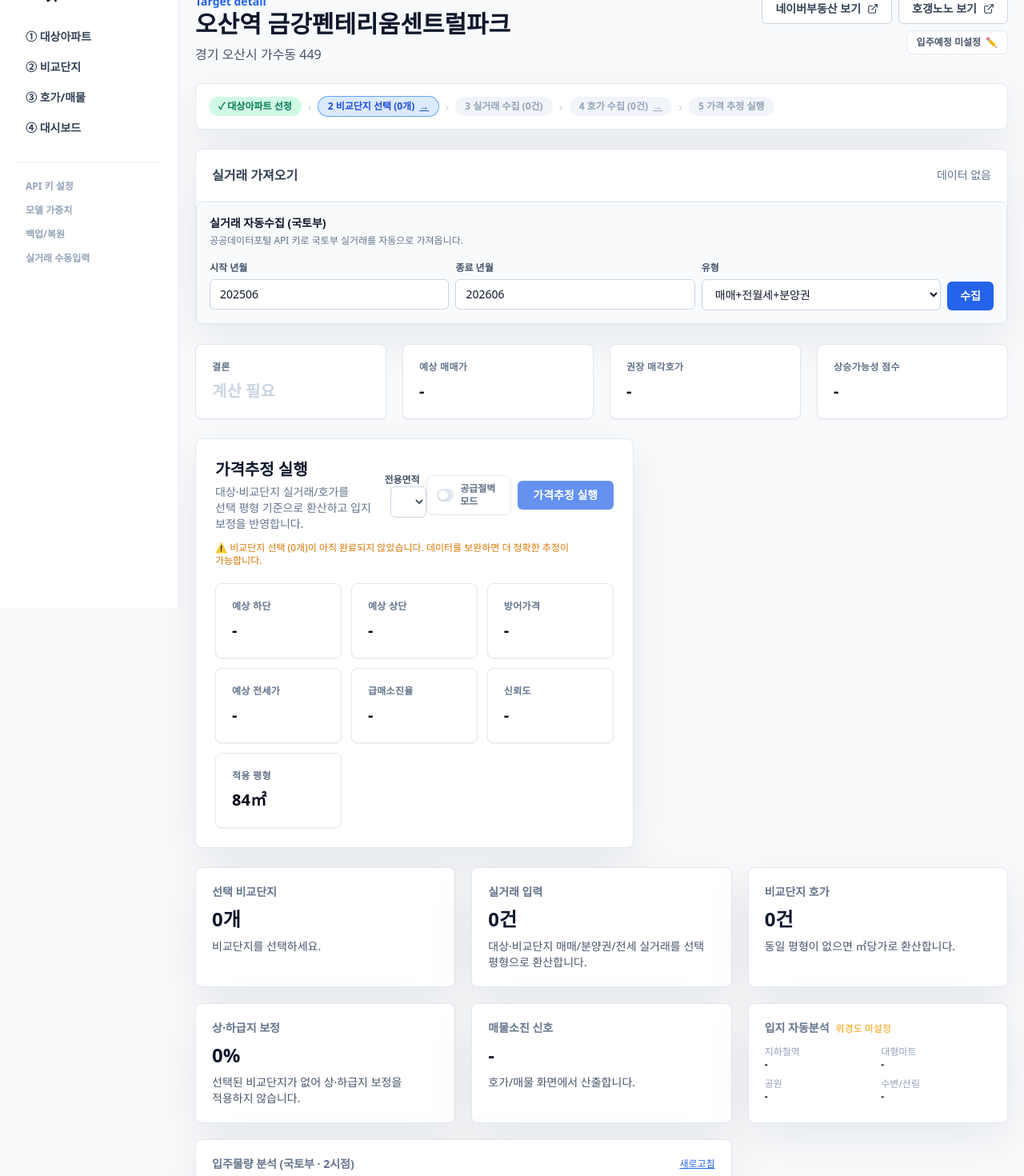
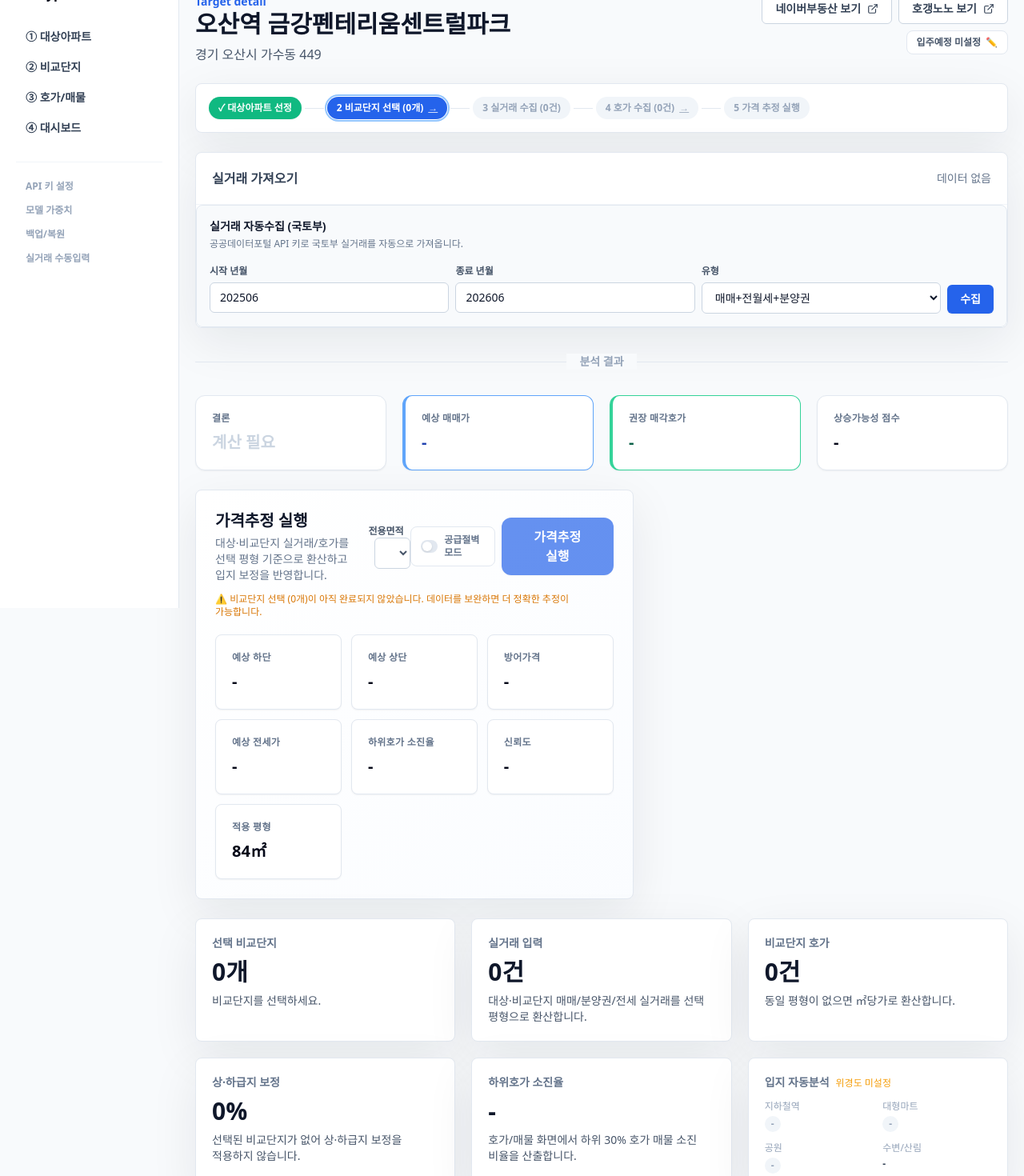
Before and after one commit to newwonwoo/realtyprice, a Next.js app: page /targets/target_osan_geumgang in a window 1280 px wide. Shown: the part 40-1510 px from the top of the page at 80% size. Built offline with nearby package versions, Linux system fonts and the light colour scheme.

Commit message:
Rename 급매소진율→하위호가 소진율, polish UI design

```diff
--- a/src/app/listings/page.tsx
+++ b/src/app/listings/page.tsx
@@ -156,10 +156,10 @@ export default function ListingsPage() {
             <Metric label="신규매물수" value={`${snapshot.newCount}건`} />
             <Metric label="사라진 매물" value={`${snapshot.disappearedCount}건`} />
             <Metric label="매물소진율" value={formatPercent(snapshot.absorptionRate)} />
-            <Metric label="저가소진율" value={formatPercent(snapshot.lowPriceAbsorptionRate)} />
+            <Metric label="하위호가 소진율" value={formatPercent(snapshot.lowPriceAbsorptionRate)} />
           </div>
           <p className={`mt-4 rounded-lg p-3 text-sm font-semibold ${snapshot.lowPriceAbsorptionRate >= 0.3 ? "bg-emerald-50 text-emerald-800" : "bg-slate-50 text-slate-600"}`}>
-            {snapshot.lowPriceAbsorptionRate >= 0.3 ? "저가매물 소진율 30% 이상: 강한 상승 신호" : "저가매물은 전일 매물 하위 30% 가격대입니다."}
+            {snapshot.lowPriceAbsorptionRate >= 0.3 ? "하위 30% 가격대 매물 소진 30%↑ — 상승 신호" : "호가 목록 가격 하위 30% 매물이 얼마나 사라졌는지 비율입니다."}
           </p>
           <button className="btn-primary mt-4 w-full" onClick={saveInventorySignal}>매물소진 신호 저장</button>
           {latestSignal && <p className="mt-3 text-sm text-slate-500">최근 저장: {latestSignal.signalDate} · {formatPercent(latestSignal.lowPriceAbsorptionRate)}</p>}
--- a/src/app/targets/[id]/page.tsx
+++ b/src/app/targets/[id]/page.tsx
@@ -31,6 +31,14 @@ const conclusionColor: Record<string, string> = {
   weak: "text-amber-700",
   price_cut_needed: "text-red-700",
   insufficient_data: "text-slate-400",
+};
+const conclusionBg: Record<string, string> = {
+  strong_up: "bg-emerald-50 border-emerald-200",
+  up: "bg-blue-50 border-blue-200",
+  neutral: "bg-amber-50 border-amber-200",
+  weak: "bg-amber-50 border-amber-200",
+  price_cut_needed: "bg-red-50 border-red-200",
+  insufficient_data: "bg-slate-50 border-slate-200",
 };
 
 export default function TargetDetailPage() {
@@ -228,17 +236,21 @@ export default function TargetDetailPage() {
 
       {/* ── 단계별 진행 동선 ── */}
       <div className="mb-6 card p-4">
-        <div className="flex items-center gap-2 flex-wrap">
+        <div className="flex items-center flex-wrap gap-y-3">
           {steps.map((step, i) => {
             const isActive = i === currentStep;
             return (
-              <div key={i} className="flex items-center gap-2">
-                {i > 0 && <span className="text-slate-300">›</span>}
-                <span className={`flex items-center gap-1.5 rounded-full px-3 py-1 text-xs font-bold
-                  ${step.done ? "bg-emerald-100 text-emerald-700" : isActive ? "bg-blue-100 text-blue-700 ring-1 ring-blue-400" : "bg-slate-100 text-slate-400"}`}>
+              <div key={i} className="flex items-center">
+                {i > 0 && <div className="w-6 h-px bg-slate-200 flex-shrink-0 mx-1" />}
+                <span className={`flex items-center gap-1.5 rounded-full px-3 py-1.5 text-xs font-bold whitespace-nowrap transition-all
+                  ${step.done
+                    ? "bg-emerald-500 text-white shadow-sm"
+                    : isActive
+                      ? "bg-blue-600 text-white ring-2 ring-blue-300 ring-offset-1 shadow-sm"
+                      : "bg-slate-100 text-slate-400"}`}>
                   {step.done ? "✓" : `${i + 1}`} {step.label}
                   {step.href && !step.done && (
-                    <a href={step.href} className="underline">→</a>
+                    <a href={step.href} className="underline opacity-80">→</a>
                   )}
                 </span>
               </div>
@@ -262,21 +274,44 @@ export default function TargetDetailPage() {
         </details>
       </div>
 
+      {/* ── 섹션 구분선 ── */}
+      <div className="relative my-8">
+        <div className="absolute inset-0 flex items-center"><div className="w-full border-t border-slate-200" /></div>
+        <div className="relative flex justify-center"><span className="bg-slate-50 px-4 text-sm font-bold text-slate-400">분석 결과</span></div>
+      </div>
+
       {/* ── 결과 요약 ── */}
       <div className="grid gap-5 lg:grid-cols-4 mt-6">
-        <div className="rounded-lg border border-slate-200 bg-white p-5 shadow-sm">
+        <div className={`rounded-xl border p-5 shadow-sm ${latestEstimate ? conclusionBg[latestEstimate.conclusion] : "bg-white border-slate-200"}`}>
           <p className="text-xs font-semibold uppercase tracking-wide text-slate-500">결론</p>
           <p className={`mt-2 text-xl font-black ${latestEstimate ? conclusionColor[latestEstimate.conclusion] : "text-slate-300"}`}>
             {latestEstimate ? conclusionLabel[latestEstimate.conclusion] : "계산 필요"}
           </p>
         </div>
-        <Summary label="예상 매매가" value={latestEstimate ? formatEok(latestEstimate.expectedSaleMid) : "-"} />
-        <Summary label="권장 매각호가" value={latestEstimate ? formatEok(latestEstimate.recommendedAskingPrice) : "-"} />
-        <Summary label="상승가능성 점수" value={latestEstimate ? `${latestEstimate.upsideScore}점` : "-"} title="추세지속·거래속도·입지·공급 등 5개 항목 합산 (0~100점)" />
+        <div className="rounded-xl border border-l-4 border-blue-400 bg-white p-5 shadow-sm">
+          <p className="text-xs font-semibold uppercase tracking-wide text-slate-500">예상 매매가</p>
+          <p className="mt-2 text-xl font-black text-blue-800">{latestEstimate ? formatEok(latestEstimate.expectedSaleMid) : "-"}</p>
+        </div>
+        <div className="rounded-xl border border-l-4 border-emerald-400 bg-white p-5 shadow-sm">
+          <p className="text-xs font-semibold uppercase tracking-wide text-slate-500">권장 매각호가</p>
+          <p className="mt-2 text-xl font-black text-emerald-800">{latestEstimate ? formatEok(latestEstimate.recommendedAskingPrice) : "-"}</p>
+        </div>
+        <div className="rounded-xl border border-slate-200 bg-white p-5 shadow-sm" title="추세지속·거래속도·입지·공급 등 5개 항목 합산 (0~100점)">
+          <p className="text-xs font-semibold uppercase tracking-wide text-slate-500">상승가능성 점수</p>
+          <p className="mt-2 text-xl font-black text-slate-950">{latestEstimate ? `${latestEstimate.upsideScore}점` : "-"}</p>
+          {latestEstimate && (
+            <div className="mt-2 h-1.5 w-full rounded-full bg-slate-100">
+              <div
+                className="h-1.5 rounded-full bg-blue-400 transition-all"
+                style={{ width: `${Math.min(100, latestEstimate.upsideScore)}%` }}
+              />
+            </div>
+          )}
+        </div>
       </div>
 
       <div className="mt-6 grid gap-5 lg:grid-cols-[1.1fr_0.9fr]">
-        <div className="card p-6">
+        <div className="card p-6 bg-gradient-to-br from-white to-blue-50/30">
           <div className="flex flex-col justify-between gap-4 md:flex-row md:items-center">
             <div>
               <h2 className="text-xl font-black">가격추정 실행</h2>
@@ -299,7 +334,7 @@ export default function TargetDetailPage() {
                 공급절벽 모드
               </label>
             <button
-              className={`btn-primary relative min-w-[120px] ${!allReady ? "opacity-70" : ""}`}
+              className={`relative min-w-[140px] bg-blue-600 hover:bg-blue-700 text-white font-bold px-6 py-3 rounded-xl shadow-sm hover:shadow-md transition-all ${!allReady ? "opacity-70" : ""}`}
               onClick={runEstimate}
               disabled={estimating}
             >
@@ -315,8 +350,10 @@ export default function TargetDetailPage() {
 
           {/* 완료 메시지 */}
           {justDone && latestEstimate && (
-            <div className="mt-4 rounded-lg bg-emerald-50 border border-emerald-200 p-4">
-              <p className="font-bold text-emerald-800">✓ 가격 추정이 완료되었습니다.</p>
+            <div className="mt-4 rounded-xl border-l-4 border-emerald-400 bg-emerald-50 border border-emerald-200 p-4 flex gap-3">
+              <span className="flex-shrink-0 flex items-center justify-center w-7 h-7 rounded-full bg-emerald-500 text-white text-sm font-black">✓</span>
+              <div>
+              <p className="font-bold text-emerald-800">가격 추정이 완료되었습니다.</p>
               <p className="mt-1 text-sm text-emerald-700">
                 예상 매매가 <strong>{formatEok(latestEstimate.expectedSaleMid)}</strong>
                 &nbsp;({formatEok(latestEstimate.expectedSaleMin)} ~ {formatEok(latestEstimate.expectedSaleMax)})
@@ -326,6 +363,7 @@ export default function TargetDetailPage() {
               {latestEstimate.warnings?.filter(w => w !== "사라진 매물은 거래완료가 아니라 소진추정입니다.").map((w, i) => (
                 <p key={i} className="mt-1 text-xs text-amber-700">⚠ {w}</p>
               ))}
+              </div>
             </div>
           )}
 
@@ -340,7 +378,7 @@ export default function TargetDetailPage() {
             <Summary label="예상 상단" value={latestEstimate ? formatEok(latestEstimate.expectedSaleMax) : "-"} />
             <Summary label="방어가격" value={latestEstimate ? formatEok(latestEstimate.defensePrice) : "-"} />
             <Summary label="예상 전세가" value={latestEstimate ? formatEok(latestEstimate.expectedJeonseMid) : "-"} />
-            <Summary label="급매소진율" value={latestEstimate ? formatPercent(latestEstimate.lowPriceAbsorptionRate) : formatPercent(inventorySignal?.lowPriceAbsorptionRate)} title="호가 목록에서 급매·저가 매물이 얼마나 소진됐는지 비율. 높을수록 상승압력 강함." />
+            <Summary label="하위호가 소진율" value={latestEstimate ? formatPercent(latestEstimate.lowPriceAbsorptionRate) : formatPercent(inventorySignal?.lowPriceAbsorptionRate)} title="호가 목록에서 가격 하위 30% 매물이 사라진 비율. 사라진 매물 = 판매 가능성 높음. 높을수록 상승압력 강함." />
             <Summary label="신뢰도" value={latestEstimate ? `${latestEstimate.confidenceScore}점` : "-"} title="가격앵커 데이터 충분도 (0~100점). 실거래·호가가 많을수록 높아집니다." />
             <Summary label="적용 평형" value={`${latestEstimate?.selectedArea ?? effectiveArea}㎡`} />
           </div>
@@ -386,11 +424,17 @@ export default function TargetDetailPage() {
       </div>
 
       <div className="mt-6 grid gap-5 lg:grid-cols-3">
-        <DataCard title="선택 비교단지" value={`${selectedComparables.length}개`} description={selectedComparables.map((item) => item.shortName ?? item.name).join(", ") || "비교단지를 선택하세요."} />
-        <DataCard title="실거래 입력" value={`${targetTransactions.length + comparableTransactions.length}건`} description="대상·비교단지 매매/분양권/전세 실거래를 선택 평형으로 환산합니다." />
-        <DataCard title="비교단지 호가" value={`${comparableListings.length}건`} description={matchingComparableListingCount ? `선택 평형 직접 매칭 ${matchingComparableListingCount}건` : "동일 평형이 없으면 ㎡당가로 환산합니다."} />
-        <DataCard title="상·하급지 보정" value={`${Math.round(comparableGradeAnalysis.marketPressureRate * 100)}%`} description={comparableGradeAnalysis.summary} />
-        <DataCard title="매물소진 신호" value={inventorySignal ? formatPercent(inventorySignal.lowPriceAbsorptionRate) : "-"} description={inventorySignal?.conclusion === "strong_up" ? "급매·저가매물 소진 30% 이상 — 강한 상승 신호" : "호가/매물 화면에서 산출합니다."} />
+        <DataCard title="선택 비교단지" value={`${selectedComparables.length}개`} description={selectedComparables.map((item) => item.shortName ?? item.name).join(", ") || "비교단지를 선택하세요."} accent="blue" />
+        <DataCard title="실거래 입력" value={`${targetTransactions.length + comparableTransactions.length}건`} description="대상·비교단지 매매/분양권/전세 실거래를 선택 평형으로 환산합니다." accent="emerald" />
+        <DataCard title="비교단지 호가" value={`${comparableListings.length}건`} description={matchingComparableListingCount ? `선택 평형 직접 매칭 ${matchingComparableListingCount}건` : "동일 평형이 없으면 ㎡당가로 환산합니다."} accent="violet" />
+        <DataCard title="상·하급지 보정" value={`${Math.round(comparableGradeAnalysis.marketPressureRate * 100)}%`} description={comparableGradeAnalysis.summary} accent="amber" />
+        <DataCard
+          title="하위호가 소진율"
+          value={inventorySignal ? formatPercent(inventorySignal.lowPriceAbsorptionRate) : "-"}
+          description={inventorySignal?.conclusion === "strong_up" ? "하위 30% 가격대 매물 소진 30%↑ — 상승 신호" : "호가/매물 화면에서 하위 30% 호가 매물 소진 비율을 산출합니다."}
+          accent={inventorySignal?.conclusion === "strong_up" ? "red" : "slate"}
+          fireSignal={inventorySignal?.conclusion === "strong_up"}
+        />
         <LocationFeaturesCard apartment={apartment} />
         <SupplyVolumeCard apartment={apartment} data={supplyVolume} loading={supplyLoading} onRefresh={fetchSupplyVolume} latestEstimate={latestEstimate} />
       </div>
@@ -408,11 +452,20 @@ function Summary({ label, value, title }: { label: string; value: string; title?
   );
 }
 
-function DataCard({ title, value, description }: { title: string; value: string; description: string }) {
+const dataCardAccent: Record<string, string> = {
+  blue: "border-l-4 border-blue-300",
+  emerald: "border-l-4 border-emerald-400",
+  violet: "border-l-4 border-violet-400",
+  amber: "border-l-4 border-amber-400",
+  red: "border-l-4 border-red-400",
+  slate: "border-l-4 border-slate-200",
+};
+
+function DataCard({ title, value, description, accent = "slate", fireSignal }: { title: string; value: string; description: string; accent?: string; fireSignal?: boolean }) {
   return (
-    <div className="card p-5">
+    <div className={`card p-5 ${dataCardAccent[accent] ?? ""}`}>
       <p className="text-sm font-semibold text-slate-500">{title}</p>
-      <p className="mt-2 text-2xl font-black">{value}</p>
+      <p className="mt-2 text-3xl font-black">{value}{fireSignal && <span className="ml-1">🔥</span>}</p>
       <p className="mt-2 text-sm text-slate-600">{description}</p>
     </div>
   );
@@ -429,7 +482,7 @@ function ModelTable({
   return (
     <div className="mt-3 overflow-x-auto rounded-lg border border-slate-200">
       <table className="w-full text-sm">
-        <thead className="bg-slate-50 text-xs text-slate-500">
+        <thead className="bg-blue-50 text-xs text-slate-500">
           <tr>
             <th className="px-3 py-2 text-left font-semibold">평가요소</th>
             <th className="px-3 py-2 text-left font-semibold">참조값 (가격·거래량 등)</th>
@@ -440,7 +493,7 @@ function ModelTable({
         </thead>
         <tbody>
           {factors.map((f, i) => (
-            <tr key={i} className={`border-t border-slate-100 ${f.active ? "" : "text-slate-400"}`}>
+            <tr key={i} className={`border-t border-slate-100 ${f.active && (typeof f.result === "string" && parseFloat(f.result) > 0) ? "bg-emerald-50/40" : i % 2 === 0 ? "bg-white" : "bg-slate-50/50"} ${!f.active ? "text-slate-400" : ""}`}>
               <td className="px-3 py-2 font-semibold text-slate-700">{f.label}</td>
               <td className="px-3 py-2 text-xs text-slate-500">{f.source}</td>
               <td className="px-3 py-2 text-xs text-slate-600">{f.rawValue}</td>
@@ -449,8 +502,8 @@ function ModelTable({
             </tr>
           ))}
           {totalLabel && (
-            <tr className="border-t-2 border-slate-300 bg-slate-50">
-              <td className="px-3 py-2 font-black" colSpan={4}>{totalLabel}</td>
+            <tr className="border-t-2 border-blue-200 bg-blue-100">
+              <td className="px-3 py-2 font-black text-blue-900" colSpan={4}>{totalLabel}</td>
               <td className="px-3 py-2 text-right font-black tabular-nums text-blue-800">{totalResult}</td>
             </tr>
           )}
@@ -599,10 +652,18 @@ function SupplyVolumeCard({
   );
 }
 
+function distanceBadge(m?: number) {
+  if (m == null) return <span className="inline-block px-2 py-0.5 rounded-full text-xs font-bold bg-slate-100 text-slate-400">-</span>;
+  const label = m < 1000 ? `${m}m` : `${(m / 1000).toFixed(1)}km`;
+  if (m <= 300) return <span className="inline-block px-2 py-0.5 rounded-full text-xs font-bold bg-emerald-100 text-emerald-700">{label}</span>;
+  if (m <= 800) return <span className="inline-block px-2 py-0.5 rounded-full text-xs font-bold bg-blue-100 text-blue-700">{label}</span>;
+  if (m <= 1500) return <span className="inline-block px-2 py-0.5 rounded-full text-xs font-bold bg-yellow-100 text-yellow-700">{label}</span>;
+  return <span className="inline-block px-2 py-0.5 rounded-full text-xs font-bold bg-slate-100 text-slate-500">{label}</span>;
+}
+
 function LocationFeaturesCard({ apartment }: { apartment: import("@/types/apartment").Apartment }) {
   const lf = apartment.locationFeatures;
   const hasCoords = apartment.latitude && apartment.longitude;
-  const fmt = (m?: number) => m != null ? (m < 1000 ? `${m}m` : `${(m / 1000).toFixed(1)}km`) : "-";
   return (
     <div className="card p-5">
       <p className="text-sm font-semibold text-slate-500">입지 자동분석
@@ -610,11 +671,23 @@ function LocationFeaturesCard({ apartment }: { apartment: import("@/types/apartm
         {!hasCoords && <span className="ml-2 text-xs font-normal text-amber-500">위경도 미설정</span>}
         {hasCoords && !lf && <span className="ml-2 text-xs font-normal text-slate-400">조회 중…</span>}
       </p>
-      <div className="mt-3 grid grid-cols-2 gap-2 text-xs">
-        <div><span className="text-slate-400">지하철역</span><br /><span className="font-bold">{fmt(lf?.nearestSubwayM)}</span>{lf?.nearestSubwayName ? ` ${lf.nearestSubwayName}` : ""}</div>
-        <div><span className="text-slate-400">대형마트</span><br /><span className="font-bold">{fmt(lf?.nearestMartM)}</span>{lf?.nearestMartName ? ` ${lf.nearestMartName}` : ""}</div>
-        <div><span className="text-slate-400">공원</span><br /><span className="font-bold">{fmt(lf?.nearestParkM)}</span>{lf?.nearestParkName ? ` ${lf.nearestParkName}` : ""}</div>
-        <div><span className="text-slate-400">수변/산림</span><br /><span className="font-bold">{lf ? [lf.hasWaterfront && "수변", lf.hasForestPark && "산림"].filter(Boolean).join("·") || "없음" : "-"}</span></div>
+      <div className="mt-3 grid grid-cols-2 gap-3 text-xs">
+        <div className="flex flex-col gap-1">
+          <span className="text-slate-400">지하철역</span>
+          <div className="flex items-center gap-1.5">{distanceBadge(lf?.nearestSubwayM)}{lf?.nearestSubwayName && <span className="text-slate-600">{lf.nearestSubwayName}</span>}</div>
+        </div>
+        <div className="flex flex-col gap-1">
+          <span className="text-slate-400">대형마트</span>
+          <div className="flex items-center gap-1.5">{distanceBadge(lf?.nearestMartM)}{lf?.nearestMartName && <span className="text-slate-600">{lf.nearestMartName}</span>}</div>
+        </div>
+        <div className="flex flex-col gap-1">
+          <span className="text-slate-400">공원</span>
+          <div className="flex items-center gap-1.5">{distanceBadge(lf?.nearestParkM)}{lf?.nearestParkName && <span className="text-slate-600">{lf.nearestParkName}</span>}</div>
+        </div>
+        <div className="flex flex-col gap-1">
+          <span className="text-slate-400">수변/산림</span>
+          <span className="font-bold text-slate-700">{lf ? [lf.hasWaterfront && "수변", lf.hasForestPark && "산림"].filter(Boolean).join("·") || "없음" : "-"}</span>
+        </div>
       </div>
     </div>
   );
```
